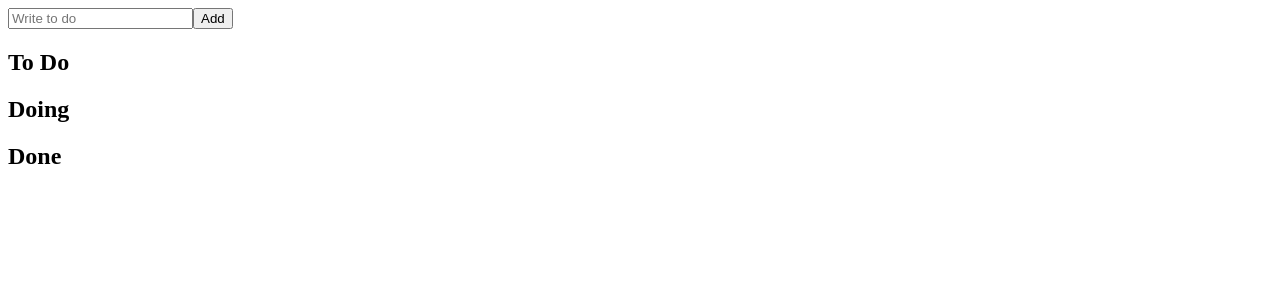
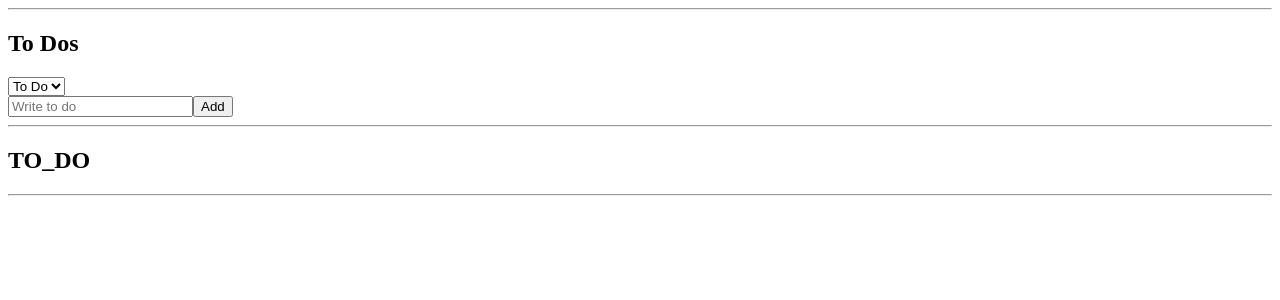
Before and after one commit to wjdwjdtn92/todo-list, a React (Create React App) app: page / in a window 1280 px wide. Shown: the top 300 px of the page. Built offline with nearby package versions, Linux system fonts and the light colour scheme.

Commit message:
category selecor change

```diff
--- a/src/Components/ToDoList.tsx
+++ b/src/Components/ToDoList.tsx
@@ -1,5 +1,5 @@
-import { useRecoilValue, } from "recoil";
-import { toDoSelector, toDoState } from "./atoms";
+import { useRecoilState, useRecoilValue, } from "recoil";
+import { categoryState, toDoSelector, toDoState } from "./atoms";
 import ToDo from "./ToDo";
 import TodoInput from "./ToDoInput";
 
@@ -25,32 +25,31 @@
 
 
 function TodoList() {
-    const toDos = useRecoilValue(toDoState);
-    const [toDo, doing, done] = useRecoilValue(toDoSelector);
+    const [toDos] = useRecoilValue(toDoSelector);
+    const [category, setCategory] = useRecoilState(categoryState);
 
-    console.log(toDos);
+    const onInput = (event: React.FormEvent<HTMLSelectElement>) => {
+        setCategory(event.currentTarget.value);
+    };
+
+    console.log(category);
     // console.log(watch());
 
     return <div>
+        <hr />
+        <h2>To Dos</h2>
+        <select value={category} onInput={onInput}>
+            <option value="TO_DO">To Do</option>
+            <option value="DOING">Doing</option>
+            <option value="DONE">Done</option>
+        </select>
         <TodoInput />
-        <h2>To Do</h2>
+        <hr />
+        <h2>{category}</h2>
         <ul>
-            {toDo.map(toDo => (
-                <ToDo {...toDo}/>
-            ))}
+            {toDos.map(toDo => (<ToDo key={toDo.id} {...toDo} />))}
         </ul>
-        <h2>Doing</h2>
-        <ul>
-            {doing.map(toDo => (
-                <ToDo {...toDo}/>
-            ))}
-        </ul>
-        <h2>Done</h2>
-        <ul>
-            {done.map(toDo => (
-                <ToDo {...toDo}/>
-            ))}
-        </ul>
+        <hr />
     </div>;
 }
 
--- a/src/Components/atoms.tsx
+++ b/src/Components/atoms.tsx
@@ -6,19 +6,23 @@
     category: "TO_DO" | "DOING" | "DONE";
 }
 
+export const categoryState = atom({
+    key: "category",
+    default: "TO_DO"
+});
+
 export const toDoState = atom<ITodo[]>({
     key: "todo",
     default: [],
-})
+});
 
-export const toDoSelector = selector ({
+export const toDoSelector = selector({
     key: "toDoSelector",
-    get: ({get}) => {
+    get: ({ get }) => {
         const toDos = get(toDoState);
+        const category = get(categoryState);
         return [
-            toDos.filter((toDo) => toDo.category === "TO_DO"),
-            toDos.filter((toDo) => toDo.category === "DOING"),
-            toDos.filter((toDo) => toDo.category === "DONE"),
+            toDos.filter((toDo) => toDo.category === category),
         ]
     }
-})
+});
```
